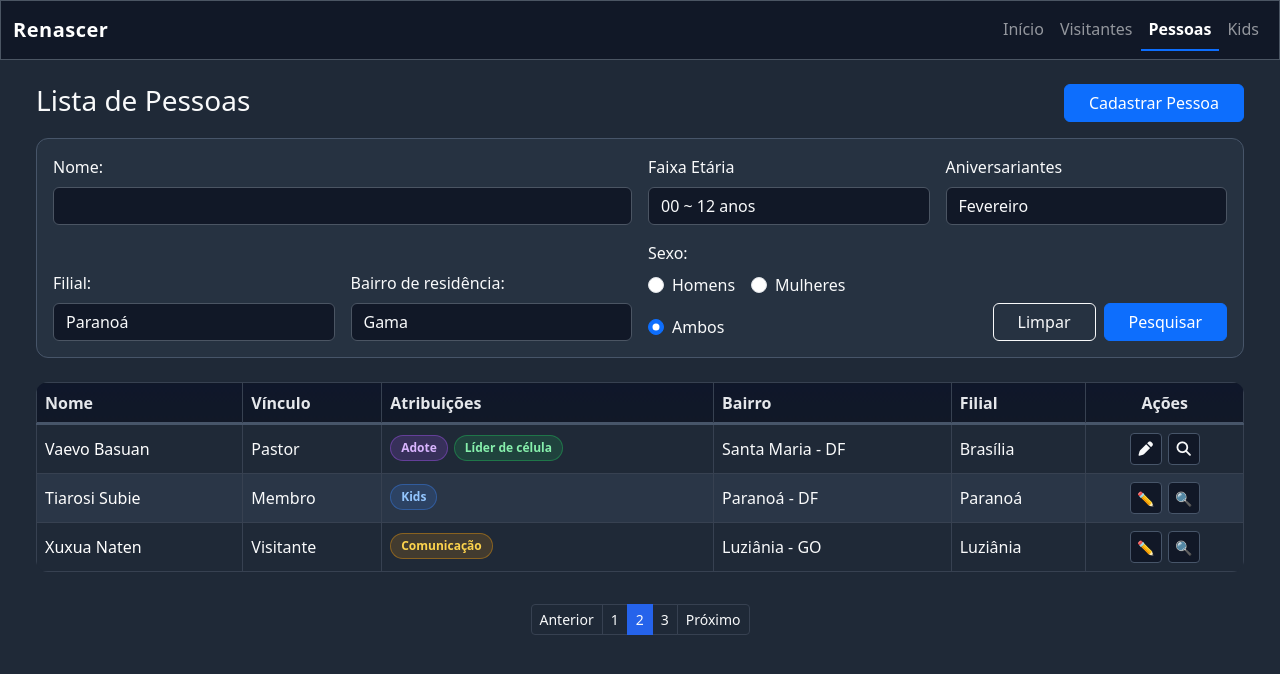
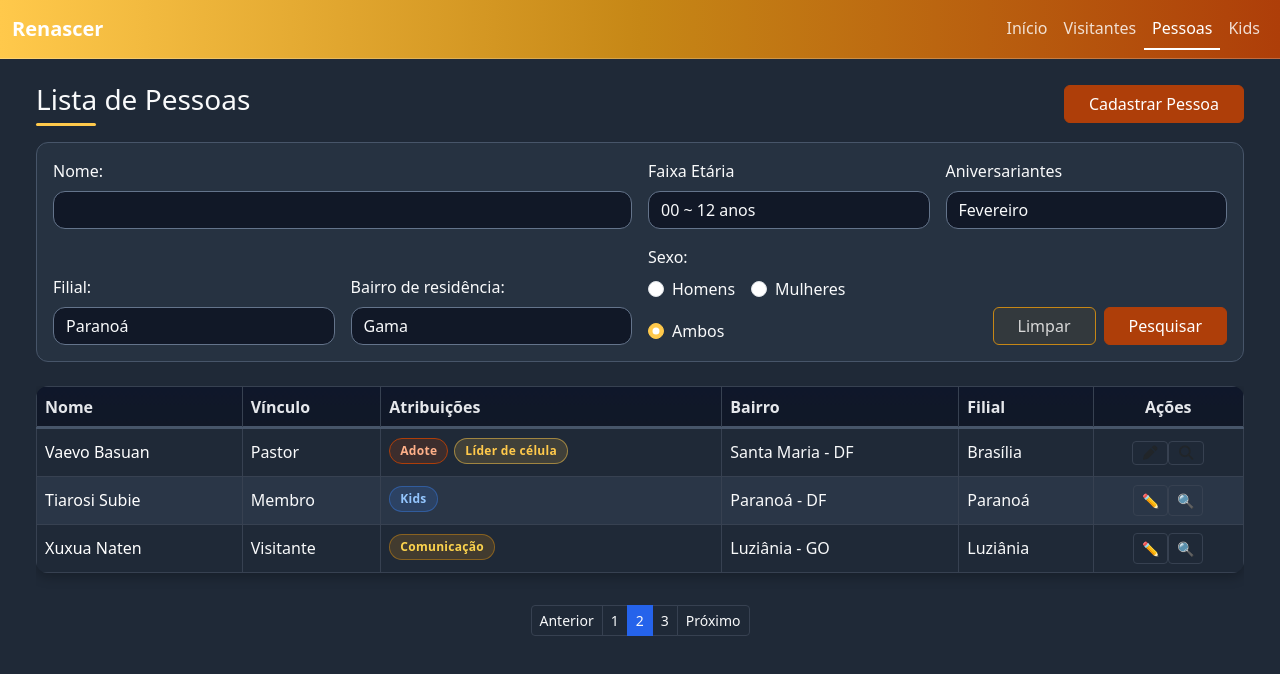
Before and after one commit to renascerbsb/renascerbsb-app, an Angular app: page /pessoas in a window 1280 px wide. Shown: the top 674 px of the page. Built offline with nearby package versions, Linux system fonts and the light colour scheme.

Commit message:
mudança de cores

```diff
--- a/package.json
+++ b/package.json
@@ -8,7 +8,7 @@
     "watch": "ng build --watch --configuration development",
     "test": "ng test",
     "serve:ssr:renascerbsb-app": "node dist/renascerbsb-app/server/server.mjs",
-    "deploy": "ng build --configuration production --base-href /renascerbsb-app/ && angular-cli-ghpages --dir=dist/renascerbsb-app/browser"
+    "deploy": "ng build --configuration production --base-href /renascerbsb-app/ && npx angular-cli-ghpages --dir=dist/renascerbsb-app/browser"
   },
   "private": true,
   "packageManager": "npm@11.12.1",
--- a/src/app/pages/pessoas/pessoas.scss
+++ b/src/app/pages/pessoas/pessoas.scss
@@ -0,0 +1,9 @@
+.pessoas-table thead th {
+  background: linear-gradient(to right, #111827, #1f2937);
+  color: #FFC94B;
+  border-bottom: 1px solid #AE3E09;
+  font-weight: 600
+}
+.pessoas-table {
+  box-shadow: 0 4px 12px rgba(0,0,0,0.25);
+}
--- a/src/app/pages/visitantes/visitantes.html
+++ b/src/app/pages/visitantes/visitantes.html
@@ -1,7 +1,13 @@
 <section class="container-fluid visitantes-page">
-  <div class="page-header mb-4">
-    <h1 class="h3 text-light mb-1">Cadastro Rápido de Visitantes</h1>
-    <p class="text-secondary mb-0">Registro simples para visitantes do culto.</p>
+
+  <div class="d-flex justify-content-between align-items-center mb-3">
+    <div>
+      <h1 class="h3 mb-1">Cadastro Rápido de Visitante</h1>
+      <div class="title-line"></div>
+      <p class="text-secondary mb-0">Registro simples para visitantes do culto.</p>
+    </div>
+
+
   </div>
 
   <div class="card app-card text-light border-secondary visitor-card">
--- a/src/app/shared/navbar/navbar.html
+++ b/src/app/shared/navbar/navbar.html
@@ -1,4 +1,4 @@
-<nav class="navbar navbar-expand-lg navbar-dark app-input border-bottom border-secondary py-2">
+<nav class="navbar navbar-expand-lg navbar-dark border-bottom border-secondary py-2">
   <div class="container-fluid">
     <a class="navbar-brand fw-bold" routerLink="/inicio">
 
--- a/src/app/shared/navbar/navbar.scss
+++ b/src/app/shared/navbar/navbar.scss
@@ -1,19 +1,23 @@
 .navbar {
-  background: #111827 !important;
-  border-bottom: 1px solid #1f2937;
+  background: linear-gradient(90deg, #ffc94b, #c68716, #ae3e09 ) !important;
+  border-bottom: 1px solid rgba(255, 255, 255, 0.22) !important;
 }
 
 .navbar-brand {
-  letter-spacing: 0.5px;
-}
-.nav-link.active {
-  font-weight: 600;
-  color: #fff !important;
-  border-bottom: 2px solid #0d6efd;
+  color: #ffffff !important;
 }
 
-.logo-navbar {
-  height: 32px;
-  width: auto;
-  object-fit: contain;
+.navbar .nav-link {
+  color: rgba(255, 255, 255, 0.82) !important;
 }
+
+.navbar .nav-link.active {
+  color: #ffffff !important;
+  border-bottom: 2px solid #ffffff;
+}
+.navbar::after {
+  content: '';
+  display: block;
+  height: 2px;
+  background: linear-gradient(to right, transparent, #ffc94b, transparent);
+}
--- a/src/styles.scss
+++ b/src/styles.scss
@@ -1,19 +1,12 @@
 @import "bootstrap/scss/bootstrap";
 @import '@fortawesome/fontawesome-free/css/all.min.css';
 
-body {
-  background: #1f2937;
-  color: #f9fafb;
-}
+ body {
+   background: #1f2937;
+   color: #f9fafb;
+ }
 
 .app-input,
-.form-control.app-input,
-.form-select.app-input {
-  background: #111827 !important;
-  color: #f9fafb !important;
-  border: 1px solid #64748b !important;
-}
-
 .app-card,
 .card.app-card {
   background-color: #263241 !important;
@@ -21,23 +14,37 @@ body {
   border: 1px solid #475569 !important;
   border-radius: 12px;
 }
-.app-input,
-.form-control.app-input,
-.form-select.app-input {
-  color: #f9fafb !important;
-  border: 1px solid #4b5563 !important;
+.app-input {
+  background: #273244;
+  border: 1px solid #374151;
+  color: #f9fafb;
 }
 
+.app-input:focus {
+  border-color: #FFC94B;
+  box-shadow: 0 0 0 0.15rem rgba(255, 201, 75, 0.25);
+}
 .app-input::placeholder {
   color: #9ca3af;
 }
+.form-control.app-input,
 
-.app-input:focus {
-  background-color: #0f172a !important;
-  color: #fff !important;
-  border-color: #38bdf8 !important;
-  box-shadow: 0 0 0 0.18rem rgba(56, 189, 248, 0.22) !important;
+.form-select.app-input {
+  background: #111827 !important;
+  color: #f9fafb !important;
+  border: 1px solid #64748b !important;
 }
+
+.form-select.app-input:focus {
+  border-color: #ffc94b !important;
+  box-shadow: 0 0 0 0.16rem rgba(255, 201, 75, 0.25) !important;
+}
+
+.form-check-input:checked {
+  background-color: #FFC94B;
+  border-color: #FFC94B;
+}
+
 
 .table-dark {
   --bs-table-bg: #1f2937;
@@ -93,58 +100,90 @@ body {
   background: #2563eb;
   border-color: #2563eb;
 }
+
+.title-line {
+  width: 60px;
+  height: 3px;
+  background: #FFC94B;
+  margin-top: 6px;
+  border-radius: 2px;
+}
+
 .badge-vinculo {
   margin-right: 6px;
   margin-bottom: 4px;
   padding: 6px 10px;
   font-weight: 600;
   border-radius: 999px;
+  font-size: 0.75rem;
+  letter-spacing: 0.3px;
 }
 
 .badge-pastor {
-  background: rgba(168, 85, 247, 0.18);
-  color: #d8b4fe;
-  border: 1px solid rgba(168, 85, 247, 0.4);
+  background: rgba(174, 62, 9, 0.2);
+  color: #ffb089;
+  border: 1px solid #AE3E09;
+  font-size: 0.75rem;
+  letter-spacing: 0.3px;
 }
 
 .badge-lider {
-  background: rgba(34, 197, 94, 0.16);
-  color: #86efac;
-  border: 1px solid rgba(34, 197, 94, 0.4);
+  background: rgba(255, 201, 75, 0.15);
+  color: #FFC94B;
+  border: 1px solid rgba(255, 201, 75, 0.5);
+  font-size: 0.75rem;
+  letter-spacing: 0.3px;
 }
 
 .badge-membro {
   background: rgba(59, 130, 246, 0.16);
   color: #93c5fd;
   border: 1px solid rgba(59, 130, 246, 0.4);
+  font-size: 0.75rem;
+  letter-spacing: 0.3px;
 }
 
 .badge-visitante {
   background: rgba(245, 158, 11, 0.16);
   color: #fcd34d;
   border: 1px solid rgba(245, 158, 11, 0.4);
+  font-size: 0.75rem;
+  letter-spacing: 0.3px;
+}
+
+.btn-primary {
+  background: #AE3E09;
+  border-color: #AE3E09;
+}
+
+.btn-primary:hover {
+  background: #8c2f07;
+  border-color: #8c2f07;
 }
 
 .btn-action {
-  background: #111827;
-  border: 1px solid #475569;
-  color: #f9fafb;
-  margin: 0 3px;
+  background: transparent;
+  border: 1px solid #374151;
+  display: inline-flex;
+  align-items: center;
+  justify-content: center;
 }
 
 .btn-action:hover {
-  background: #2563eb;
-  border-color: #2563eb;
-  color: #fff;
+  background: #AE3E09;
+  border-color: #AE3E09;
 }
 .btn-action i {
   font-size: 0.9rem;
 }
+.btn-outline-light {
+  color: #d8d8d8 !important;
+  border-color: #c68716 !important;
+  background: rgba(198, 135, 22, 0.08);
+}
 
-.btn-action {
-  width: 32px;
-  height: 32px;
-  display: inline-flex;
-  align-items: center;
-  justify-content: center;
+.btn-outline-light:hover {
+  color: #ffffff !important;
+  background: #c68716 !important;
+  border-color: #c68716 !important;
 }
```
